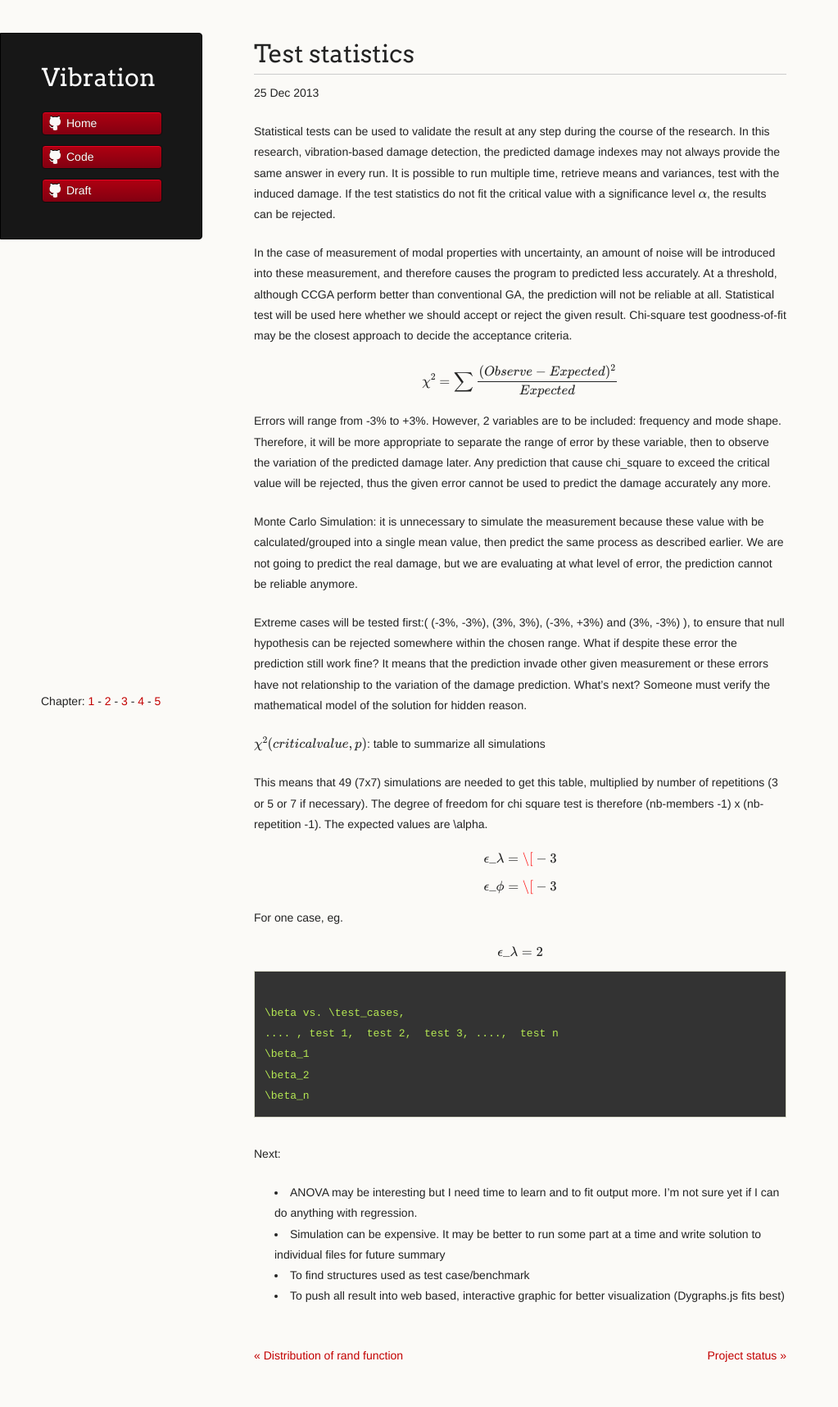
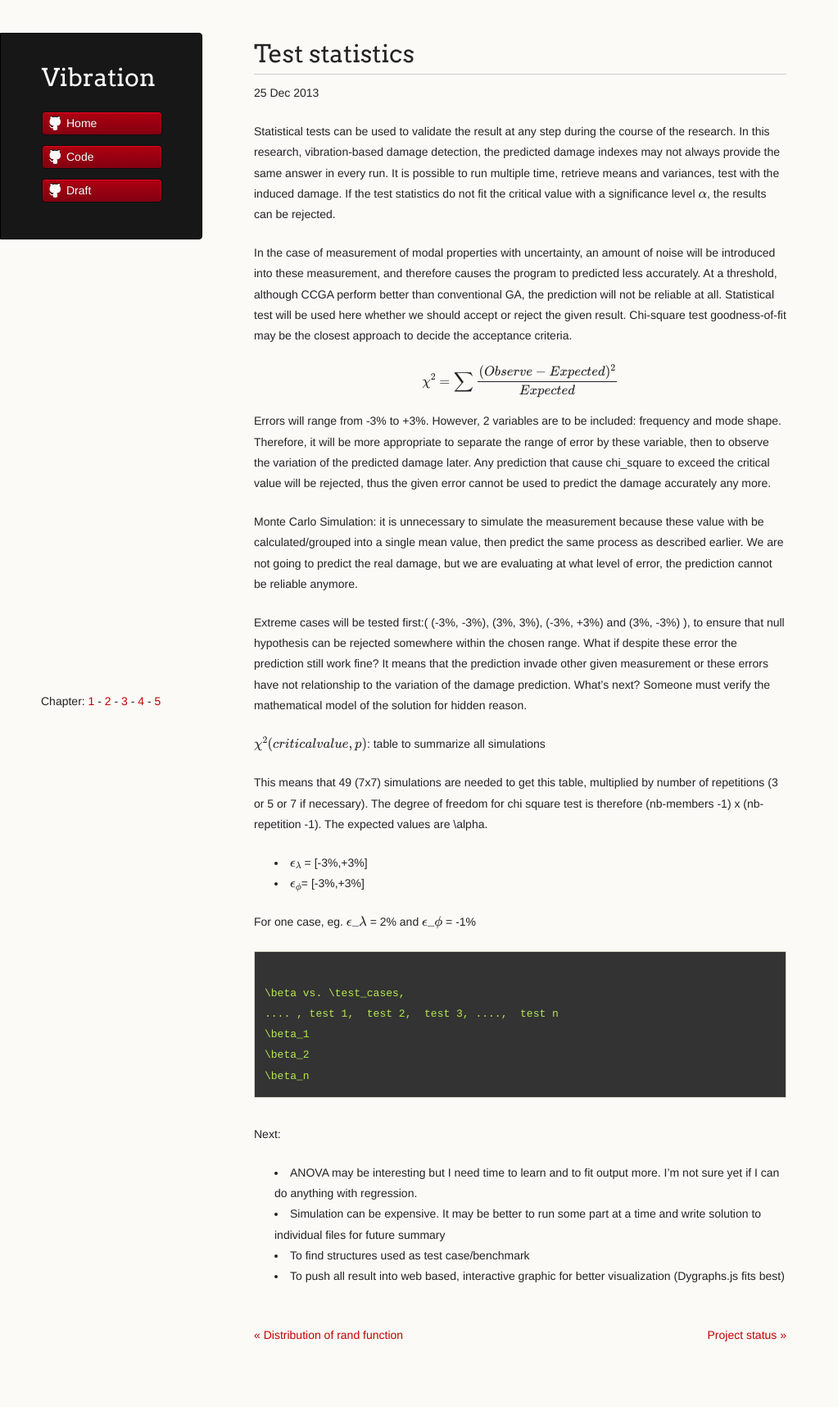
Before and after one commit to vireax/vibration, a Jekyll site: the page built from _posts/2013-12-25-test-statistics.md, in a window 1280 px wide. Shown: the whole page at 82% size, without its empty margins (0-1023 px from the left). Built offline with Jekyll 4.4.1, drawn with Linux system fonts in a browser that asks for light colours; formulas are drawn with MathJax 3; after the commit the page ends 1692 px from its top, so only the background shows below that; part of the change alters nothing that is shown.

```diff
--- a/_posts/2013-12-25-test-statistics.md
+++ b/_posts/2013-12-25-test-statistics.md
@@ -21,11 +21,11 @@ Extreme cases will be tested first:( (-3%, -3%), (3%, 3%), (-3%, +3%) and (3%, -
 
 This means that 49 (7x7) simulations are needed to get this table, multiplied by number of repetitions (3 or 5 or 7 if necessary). The degree of freedom for chi square test is therefore (nb-members -1) x (nb-repetition -1). The expected values are \alpha.
 
-<div> $$ \epsilon\_\lambda  = \[-3%,+3%\] $$ </div>
-<div> $$ \epsilon\_\phi = \[-3%,+3%\] $$ </div>
+* <span> $$ \epsilon_\lambda $$ </span> = \[-3%,+3%\]
+* <span> $$ \epsilon_\phi $$</span>= \[-3%,+3%\]
 
-For one case, eg.
-<div> $$ \epsilon\_\lambda = 2% and \epsilon\_\phi = -1% $$ </div>
+For one case, eg.  <span> $$ \epsilon\_\lambda $$ </span> = 2% and $$\epsilon\_\phi $$ = -1%
+
 <pre><code>
 \beta vs. \test_cases,
 .... , test 1,  test 2,  test 3, ....,  test n
```
